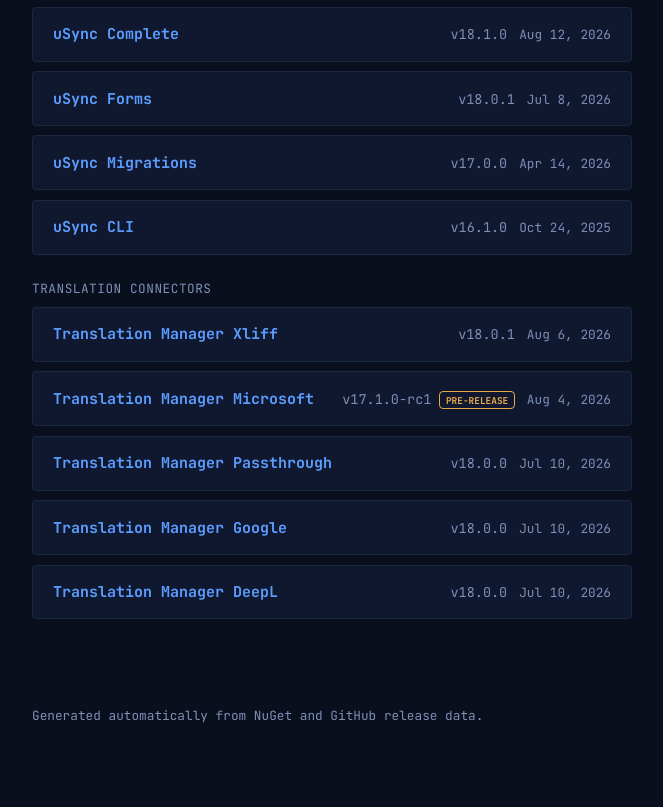
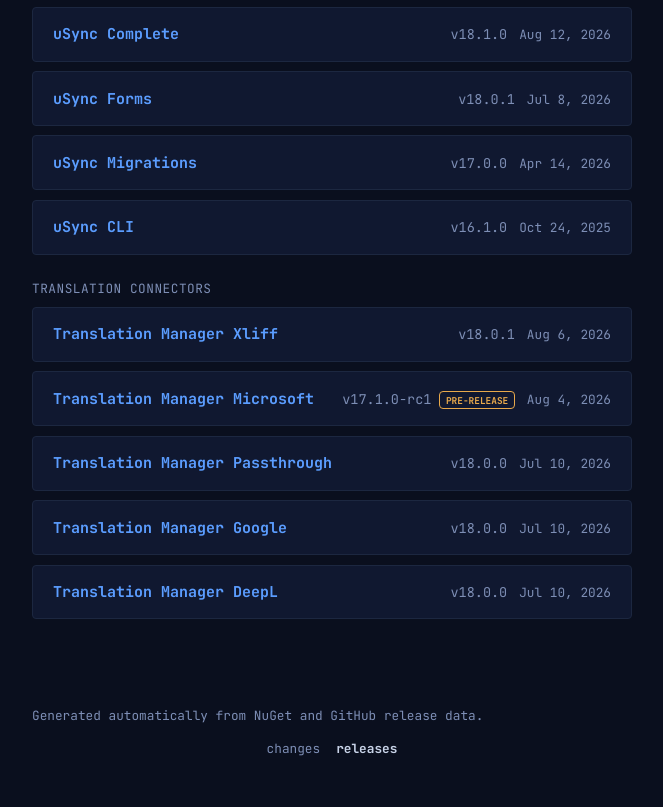
Before and after one commit to Jumoo/releases, a website: page docs/index.html in a window 1280 px wide. Shown: the part 439-1246 px from the top of the page, without its empty margins (308-971 px from the left). Drawn offline with Linux system fonts and the light colour scheme.

Commit message:
Add cross-site footer nav linking to the changelog site

```diff
--- a/docs/index.html
+++ b/docs/index.html
@@ -23,6 +23,10 @@
 
   <footer>
     <p>Generated automatically from NuGet and GitHub release data.</p>
+    <nav class="site-nav">
+      <a href="https://changes.jumoo.co.uk">changes</a>
+      <a href="https://releases.jumoo.co.uk" class="current">releases</a>
+    </nav>
   </footer>
 
   <script src="common.js"></script>
--- a/docs/style.css
+++ b/docs/style.css
@@ -214,3 +214,24 @@
   color: var(--muted);
   font-size: 0.85em;
 }
+
+.site-nav {
+  margin-top: 0.5rem;
+  display: flex;
+  justify-content: center;
+  gap: 1rem;
+}
+
+.site-nav a {
+  color: var(--muted);
+  text-decoration: none;
+}
+
+.site-nav a:hover {
+  color: var(--accent);
+}
+
+.site-nav a.current {
+  color: var(--fg);
+  font-weight: bold;
+}
```
Also changed, not shown: docs/package.html (+4 -0 lines).
